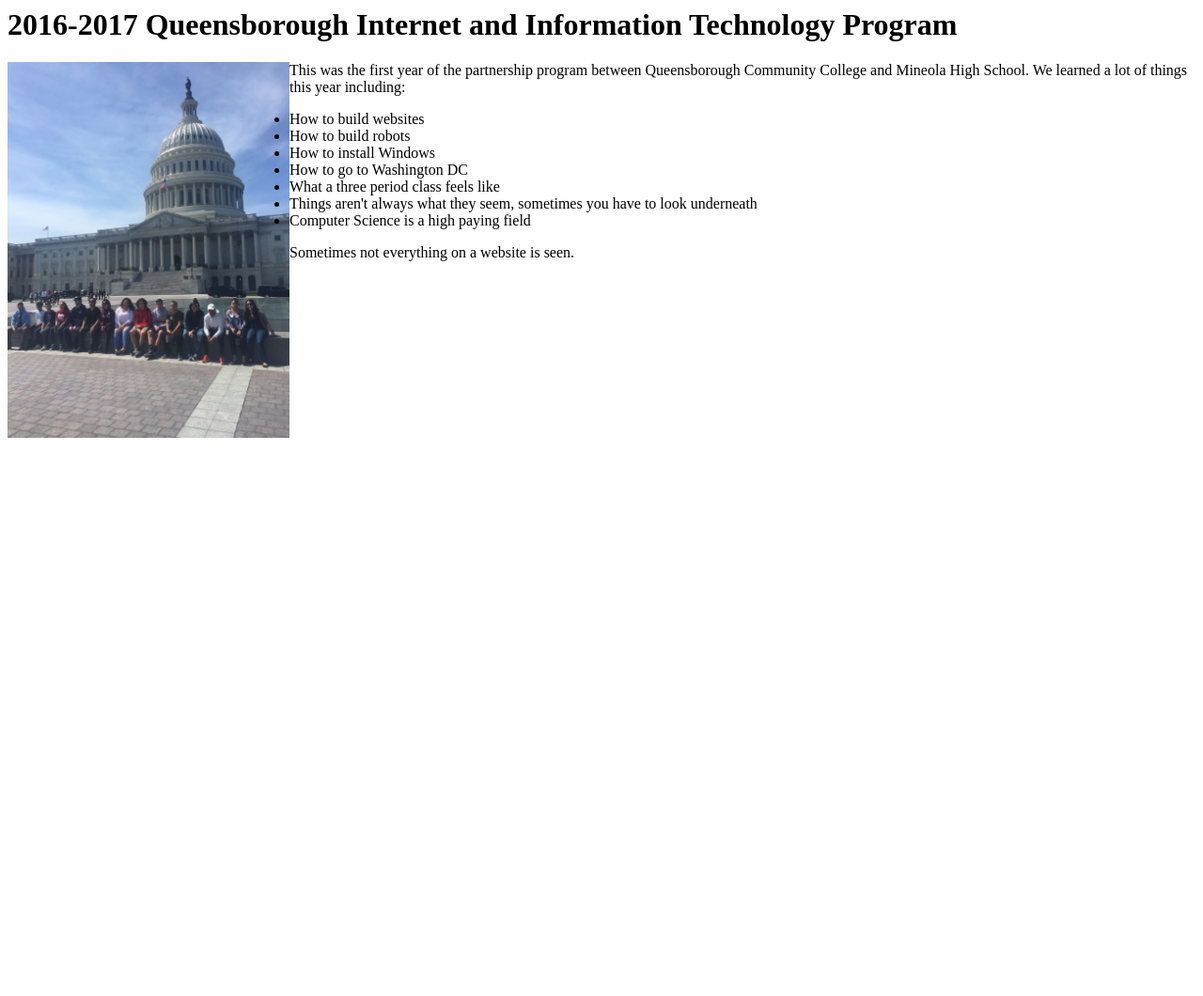
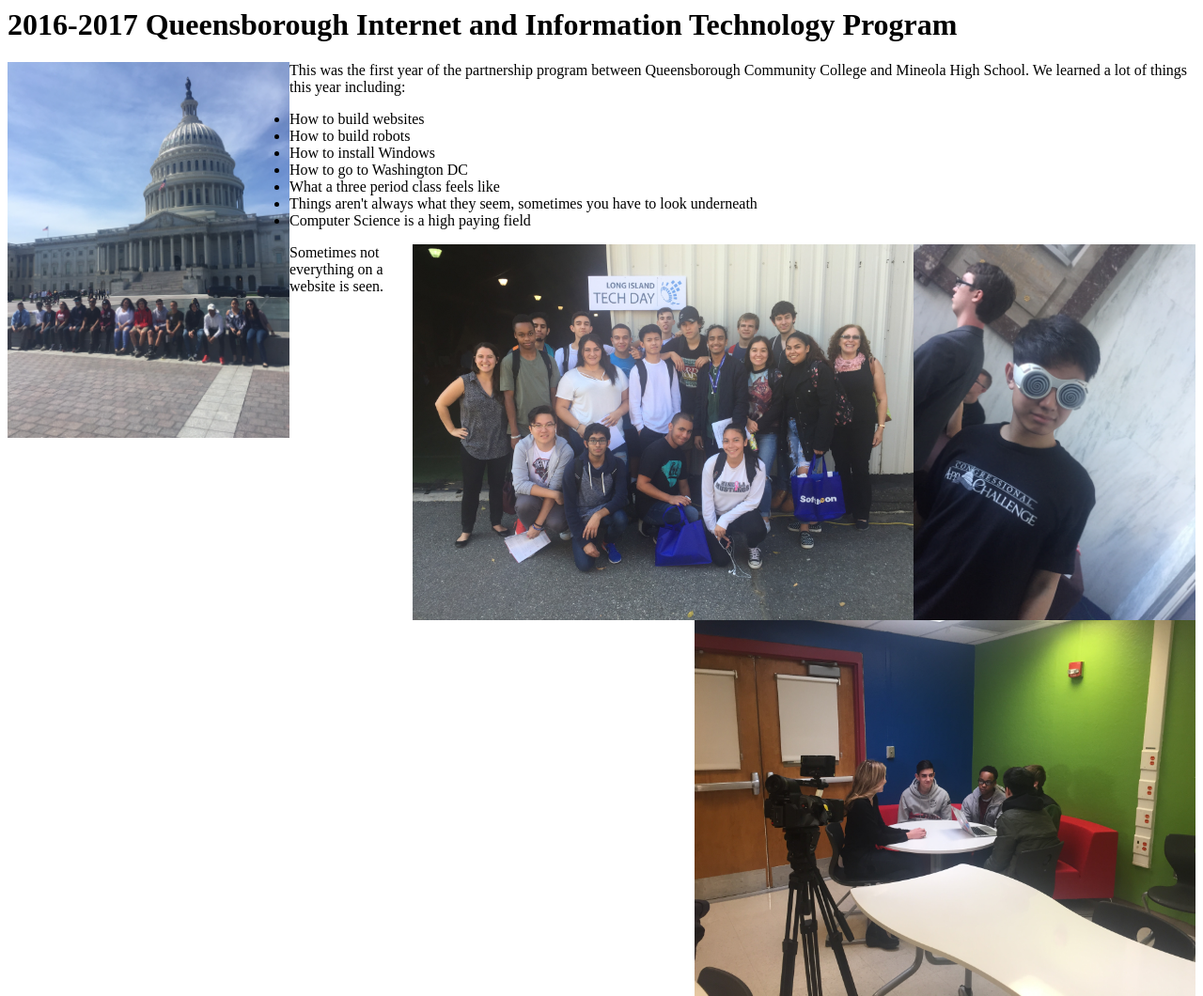
Before and after one commit to msdifede/msdifede.github.io, a plain HTML site: page robot.html in a window 1280 px wide. Shown: the whole page at 94% size. Before the commit the page ends 800 px from the top, so only its background shows below. Drawn offline with Linux system fonts and the light colour scheme.

Commit message:
Update robot.html

```diff
--- a/robot.html
+++ b/robot.html
@@ -16,7 +16,7 @@ We learned a lot of things this year including:
 <li> Things aren't always what they seem, sometimes you have to look underneath </li>
 <li> Computer Science is a high paying field </li>
 </ul>
-
+<img src="IMG_0350.jpg" height="400px"/ style="float: right;"><img src="IMG_2457.jpg" height="400px"/ style="float: right;"><img src="IMG_0165.jpg" height="400px"/ style="float: right;">
 Sometimes not everything on a website is seen.
 </body>
 </html>
```
